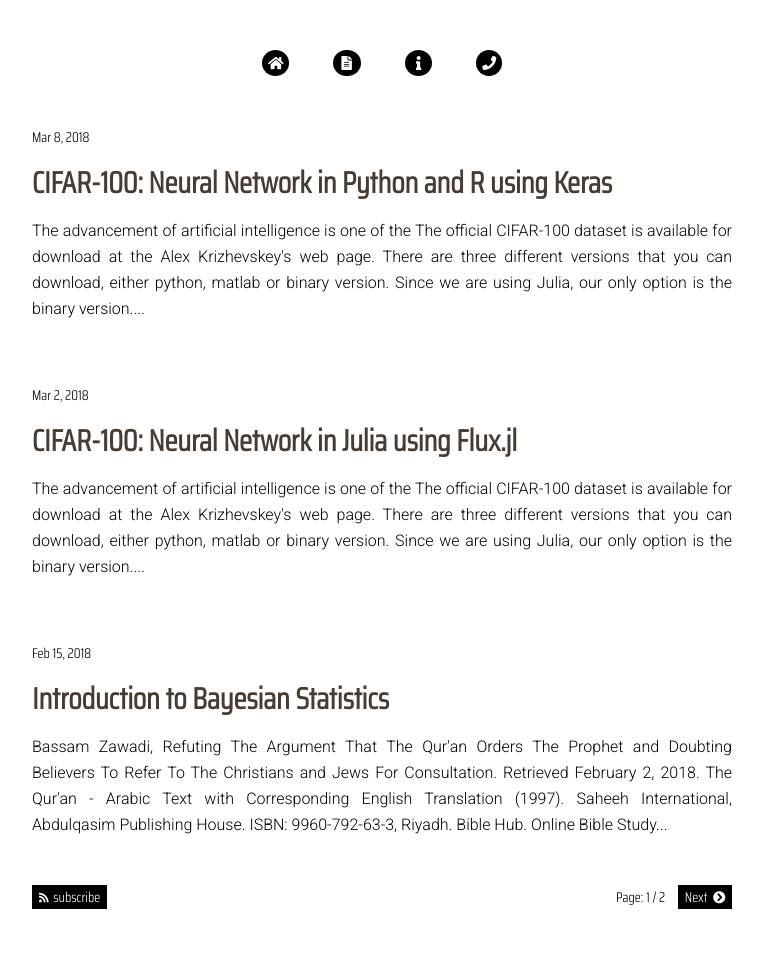
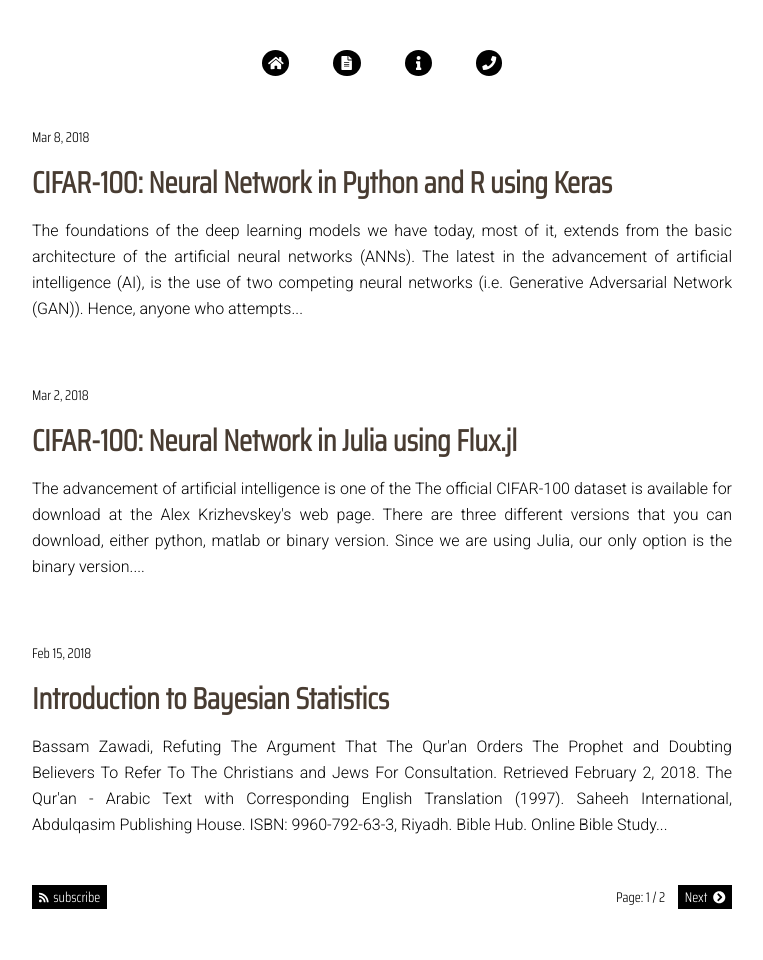
Before and after one commit to al-ilm/al-ilm.github.io, a Jekyll site: the page built from blog/index.html, in a window 1280 px wide. Shown: the whole page, without its empty margins (258-1021 px from the left). Built offline with Jekyll 4.4.1, drawn with Linux system fonts in a browser that asks for light colours; nearby versions of some CDN libraries; some web fonts are replaced; the list of posts is cut into pages by our own code; part of the change alters nothing that is shown.

Commit message:
added entry for #5

```diff
--- a/_posts/2018-3-9-Neural-Network-in-Python-and-R-using-Keras.html
+++ b/_posts/2018-3-9-Neural-Network-in-Python-and-R-using-Keras.html
@@ -5,40 +5,64 @@ date:   2018-3-9 1:00:00 +0800
 categories: Machine Learning Statistics Programming R Python Keras
 comments: true
 ---
-The advancement of artificial intelligence is one of the
+The foundations of the deep learning models we have today, most of it, extends from the basic architecture of the artificial neural networks (ANNs).
+The latest in the advancement of artificial intelligence (AI), is the use of two competing neural networks
+(i.e. Generative Adversarial Network (GAN)). Hence, anyone who attempts to dive into the field of AI must atleast possessed:
+the understanding of the theory and practical use of ANN.
 <p>
-    The official CIFAR-100 dataset is available for download at the <a href="https://www.cs.toronto.edu/~kriz/cifar.html" target="_blank">Alex Krizhevskey's web page</a>.
-    There are three different versions that you can download, either python, matlab or binary version. Since we are using Julia, our only option is the binary version.
-    Fortunately, like in python/r keras, CIFAR-100 also has interface in Julia through the <a href="https://juliaml.github.io/MLDatasets.jl/latest/" target="_blank">MLDatasets.jl</a> package.
+    In this article, I want to talk about the application of neural networks on classification problem. In particular, we'll not talk about the theory,
+    instead we'll try to explore the Keras Python package using the CIFAR-100 dataset. My objective here is to illustrate how to use the said package
+    on both Python and R programming languages.
+</p>
     <div class="section1-label-wrapper">
         <span class="section1-label">Package Installation</span>
     </div>
-    To setup the required libraries for this article, run the following code:
-    <script src="https://gist.github.com/alstat/a4feb63de2e0ce086069711fd2ec0d3d.js"></script>
+    To setup the required libraries for this article, run the following code in the terminal/cmd:
+    <img class="figures" style="display: block; margin: -5px 0;" src="/assets/images/nn-in-julia-using-fluxjl/img3.png">
+    This will install the python packages namely <a href="http://www.numpy.org/" target="_blank">Numpy</a>, <a href="https://www.tensorflow.org/" target="_blank">Tensorflow</a> and <a href="https://keras.io/" target="_blank">Keras</a>.
+    Now to install <a href="https://keras.rstudio.com/" target="_blank">Keras in R</a>, run the following:
+    <script src="https://gist.github.com/alstat/dfc3e086279c37263cd47621bad657d2.js"></script>
+</p>
+<p>
+    Note: You must install the Python packages before running the above R code, this will install the requirements needed in R Keras. Otherwise,
+    you need to run <code>install_keras()</code> after the above R code (more details <a href="https://keras.rstudio.com/reference/install_keras.html" target="_blank">here</a>).
+</p>
+<p>
+    Now that the tools are properly installed in our machine, next is to load the packages in Python and the necessary functions to use:
+    <script src="https://gist.github.com/alstat/e8f2ac3b8374c6fd00300a1d0de213b3.js"></script>
+    and in R,
+    <script src="https://gist.github.com/alstat/780da185409f14f9d277d3919dda6581.js"></script>
+    The constants above are used for later computation, specifically <code>CONST_N</code> is the number of training/testing data to be used.
+    This is because CIFAR-100 has 50000 training examples and 10000 testing examples. If you don't have GPU, the training phase of the modeling will take time to finish. Hence,
+    as mentioned earlier, this blog post is meant to get us started with the Neural Network using CIFAR-100 dataset, and that is by discussing the steps with no assumption of using GPU. It's up to the reader to adjust the number of the datasets
+    to be used, or maybe do some randomization in choosing the sample examples. For purpose of simplicity and illustration, we set the first 2000 samples to be used in training our model.
     <div class="section2-label-wrapper">
         <span class="section2-label">Download Data</span>
     </div>
-    Now that we have <a href="https://juliaml.github.io/MLDatasets.jl/latest/" target="_blank">MLDatasets.jl</a> package installed,
-    let's proceed and download the CIFAR-100, and assign it to the appropriate variable as follows:
-    <script src="https://gist.github.com/alstat/5df5a88cb7761dcf01683e56c1ee9c93.js"></script>
-    The above code will prompt the user whether to download the dataset or not, simply type <code>y</code> and hit enter to download.
+    The official CIFAR-100 dataset is available for download at the <a href="https://www.cs.toronto.edu/~kriz/cifar.html" target="_blank">Alex Krizhevskey's website</a>.
+    There are three different versions that you can download, either Python, Matlab or Binary version. Since R Keras was built on top of Python, our option is to download the Python version.
+    To download the CIFAR-100 dataset in Python, and assign this to the appropriate variable run the following:
+    <script src="https://gist.github.com/alstat/fdc1eb5b5100be9527153411993693a5.js"></script>
+    and in R,
+    <script src="https://gist.github.com/alstat/9c824ec7809e98f078ad74c8016c70d5.js"></script>
     In case you wonder, the above lines will save the dataset so that the next time you run it, it will just load the file instead of downloading it again.
 </p>
 <p>
-    There are two training labels for CIFAR-100 if you notice above, the <i>coarse</i> (the super class, e.g. flowers) and the <i>fine</i> (the class, e.g. aquarium fish, flatfish, ray, etc.).
+    There are two training labels for CIFAR-100 if you notice above, the <i>coarse</i> (the super class, e.g. fish) and the <i>fine</i> (the class, e.g. aquarium fish, flatfish, ray, etc.).
     For our case, we'll stick with the fine class.
     <div class="section3-label-wrapper">
         <span class="section3-label">Preliminary Investigation</span>
     </div>
-    In order to proceed with modeling, we need to do some data preparation and that begins with the initial investigation of the meta data.
-    Let's check the dimension and type of our dataset.
-    <script src="https://gist.github.com/alstat/b7a1128f193148eee4078e85e1c623ab.js"></script>
+    It's a good practice to start with the preliminary investigation of the dataset before proceeding to modeling. Let's check the dimension and type of our dataset.
+    <script src="https://gist.github.com/alstat/3659ace479413d76c2c86fa76073f42a.js"></script>
+    and in R,
+    <script src="https://gist.github.com/alstat/dd05a85300c861322ff777715053e466.js"></script>
     Hence the input image we have is a 32 by 32 in resolution with 3 channels (for red, green, and blue), and there are 50,000 of these. In order
-    to view the first array of our <code>x_train</code>, run <code>x_train[:, :, :, 1]</code>. Of course it's required (at least for me) to view the image,
-    this will give us better understanding of how these arrays pixel translate into an image.
-    <script src="https://gist.github.com/alstat/b010fc7862e3f5ce45b5ba9372eb4818.js"></script>
+    to view the first array of our <code>x_train</code>, run <code>x_train[0]</code> in Python and <code>x_train[1,,,]</code> in R. Since we are dealing with images, it's required (at least for me) to view the image,
+    this will give us better understanding of how these arrays of pixels translate into an image.
+    <script src="https://gist.github.com/alstat/62edb9825da51e19ba1637ee5875a6d1.js"></script>
     <div class="figure-wrapper">
-        <img class="figures" src="/assets/images/nn-in-julia-using-fluxjl/img1.png">
+        <img class="figures" src="/assets/images/nn-in-pyr-using-keras/img1.png">
         <div class="figure-caption">
             <span class="website-label">
                 العلم
@@ -48,21 +72,9 @@ The advancement of artificial intelligence is one of the
             </span>
         </div>
     </div>
-    Over emphasized, yeah that's what I thought as well. We need to view the actual size of the image, and by default Julia is not equipped to that.
-    At this point, we need to load the Images.jl package. We will not use any functions in it, but by simply loading this package it will automatically
-    view the image in its actual form. If that's the case, we can loop over the first 200 images as shown below:
-    <script src="https://gist.github.com/alstat/0bfbdfd9b5a7ee3136f02d3730dbf5c2.js"></script>
-    <div class="figure-wrapper">
-            <img class="figures" src="/assets/images/nn-in-julia-using-fluxjl/img2.png">
-            <div class="figure-caption">
-                <span class="website-label">
-                    العلم
-                </span>
-                <span class="caption">
-                    Fig 2: Another approach of visualizing the empirical distribution of the sampled datasets.
-                </span>
-            </div>
-        </div>
+    Unfortunately, I tried my best but I can't removed those whitespaces using matplotlib. I would love to update the above figure
+    if someone can do it for me. In R, there is also a way to plot images using the EBImage package. I made a blog post about it three years ago, check it
+    <a href="https://alstatr.blogspot.com/2014/09/r-image-analysis-using-ebimage.html" target="_blank">here</a>.
     <div class="section4-label-wrapper">
         <span class="section4-label">Data Preparation</span>
     </div>
```
